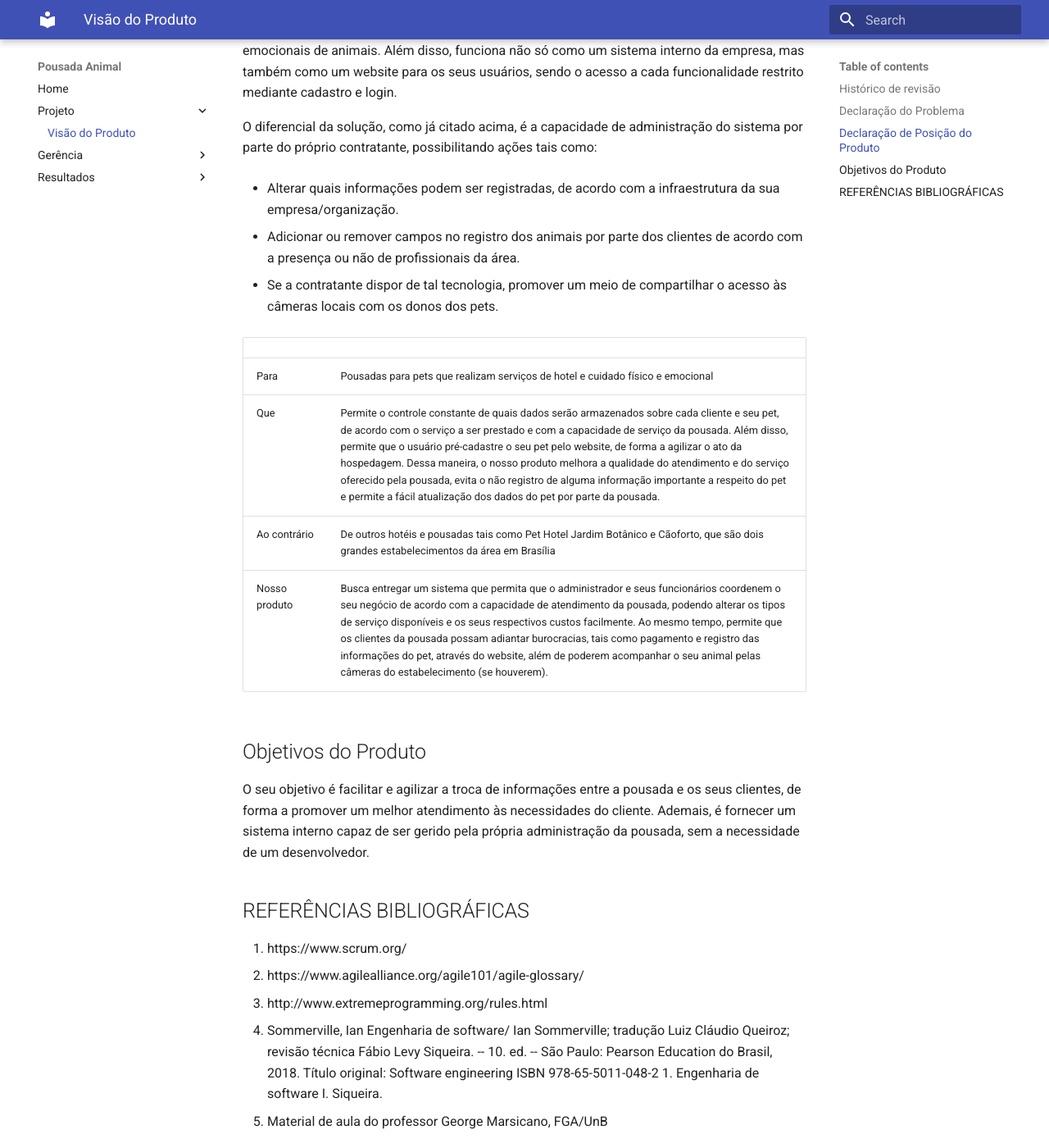
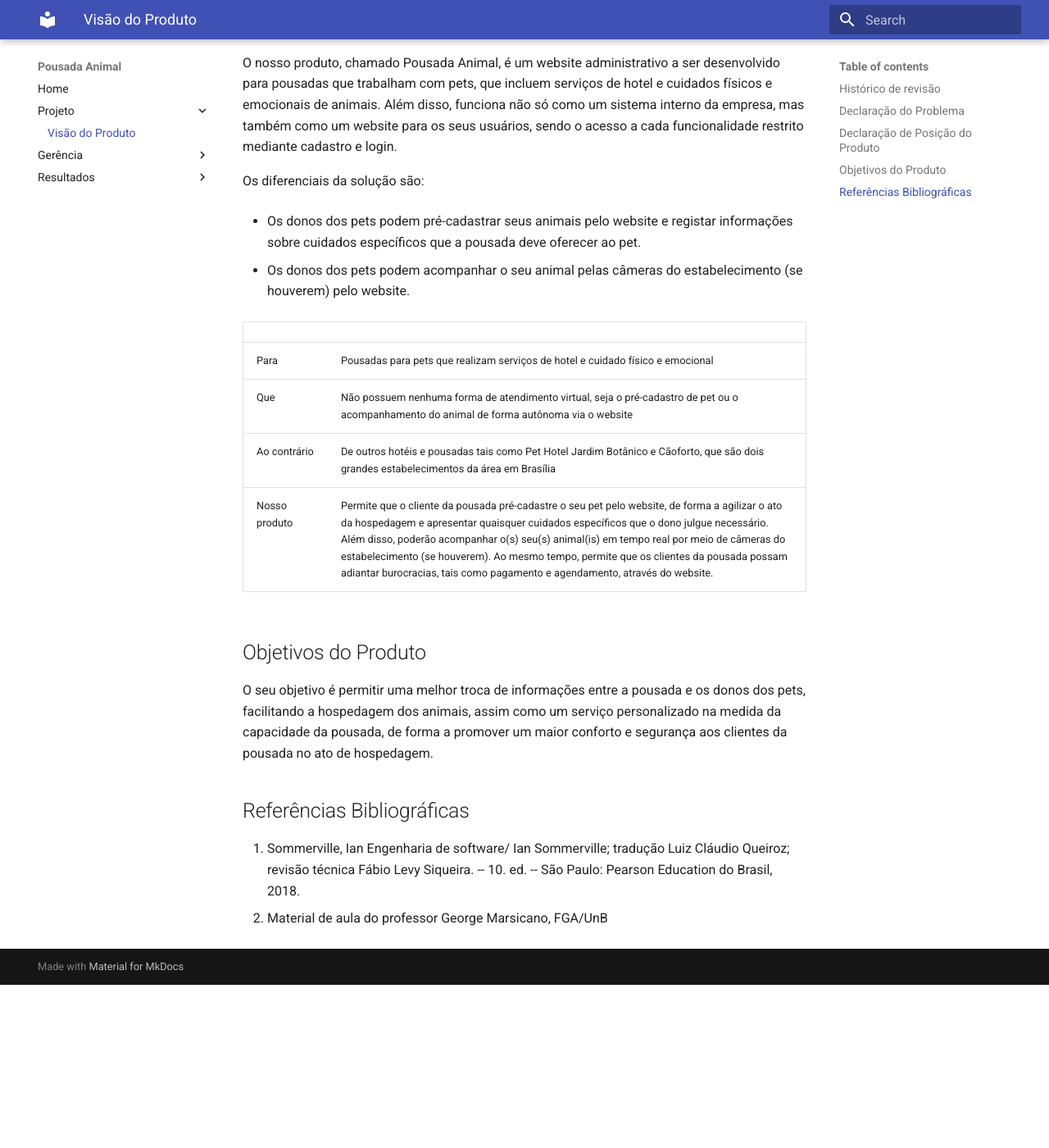
Before and after one commit to luisgaboardi/2021.2-PousadaAnimal, an MkDocs documentation site: the page built from docs/product-vision.md, in a window 1280 px wide and 1400 px high, scrolled down 914 px. Shown: the whole window at 82% size. Built offline with MkDocs 1.6.1 and Material for MkDocs 9.7.7, drawn with Linux system fonts in a browser that asks for light colours; after the commit the page ends 2115 px from its top, so only the background shows below that; some of the changed text lies outside the part shown.

Commit message:
Update product vision document
Co-authored-by: Lara Murussi <klmurussi@hotmail.com>

```diff
--- a/docs/product-vision.md
+++ b/docs/product-vision.md
@@ -13,32 +15,27 @@
 | O problema | Os clientes não se sentem confortáveis em hospedar o seu animal em uma pousada para pets, já que não sabem como serão os cuidados e se de fato darão atenção ao animal quando o dono não estiver lá |
 | Afeta | Pousadas para pets que realizam serviços de hotel e cuidado físico e emocional
 | Cujo impacto é | Diminuição de hospedagens de pets e consequente inviabilização da forma que esse serviço é oferecido |
-| Uma solução de sucesso seria | Um sistema capaz de promover uma melhor comunicação entre a pousada e o cliente, através de feedback do status do pet |
+| Uma solução de sucesso seria | Um sistema capaz de promover uma melhor comunicação e serviço entre a pousada e o cliente, principalmente através de um melhor feedback do status do pet |
 
 ## Declaração de Posição do Produto
 O nosso produto, chamado Pousada Animal, é um website administrativo a ser desenvolvido para pousadas que trabalham com pets, que incluem serviços de hotel e cuidados físicos e emocionais de animais. Além disso, funciona não só como um sistema interno da empresa, mas também como um website para os seus usuários, sendo o acesso a cada funcionalidade restrito mediante cadastro e login.
 
-O diferencial da solução, como já citado acima, é a capacidade de administração do sistema por parte do próprio contratante, possibilitando ações tais como:
+Os diferenciais da solução são:
 
-- Alterar quais informações podem ser registradas, de acordo com a infraestrutura da sua empresa/organização.
+- Os donos dos pets podem pré-cadastrar seus animais pelo website e registar informações sobre cuidados específicos que a pousada deve oferecer ao pet.
 
-- Adicionar ou remover campos no registro dos animais por parte dos clientes de acordo com a presença ou não de profissionais da área.
-
-- Se a contratante dispor de tal tecnologia, promover um meio de compartilhar o acesso às câmeras locais com os donos dos pets.
+- Os donos dos pets podem acompanhar o seu animal pelas câmeras do estabelecimento (se houverem) pelo website.
 
 |||
 | - | - |
 | Para | Pousadas para pets que realizam serviços de hotel e cuidado físico e emocional|
-|Que|Permite o controle constante de quais dados serão armazenados sobre cada cliente e seu pet, de acordo com o serviço a ser prestado e com a capacidade de serviço da pousada. Além disso, permite que o usuário pré-cadastre o seu pet pelo website, de forma a agilizar o ato da hospedagem. Dessa maneira, o nosso produto melhora a qualidade do atendimento e do serviço oferecido pela pousada, evita o não registro de alguma informação importante a respeito do pet e permite a fácil atualização dos dados do pet por parte da pousada.|
+| Que | Não possuem nenhuma forma de atendimento virtual, seja o pré-cadastro de pet ou o acompanhamento do animal de forma autônoma via o website |
 | Ao contrário | De outros hotéis e pousadas tais como Pet Hotel Jardim Botânico e Cãoforto, que são dois grandes estabelecimentos da área em Brasília|
-| Nosso produto | Busca entregar um sistema que permita que o administrador e seus funcionários coordenem o seu negócio de acordo com a capacidade de atendimento da pousada, podendo alterar os tipos de serviço disponíveis e os seus respectivos custos facilmente. Ao mesmo tempo, permite que os clientes da pousada possam adiantar burocracias, tais como pagamento e registro das informações do pet, através do website, além de poderem acompanhar o seu animal pelas câmeras do estabelecimento (se houverem). |
+| Nosso produto | Permite que o cliente da pousada pré-cadastre o seu pet pelo website, de forma a agilizar o ato da hospedagem e apresentar quaisquer cuidados específicos que o dono julgue necessário. Além disso, poderão acompanhar o(s) seu(s) animal(is) em tempo real por meio de câmeras do estabelecimento (se houverem). Ao mesmo tempo, permite que os clientes da pousada possam adiantar burocracias, tais como pagamento e agendamento, através do website. |
 
 ## Objetivos do Produto
-O seu objetivo é facilitar e agilizar a troca de informações entre a pousada e os seus clientes, de forma a promover um melhor atendimento às necessidades do cliente. Ademais, é fornecer um sistema interno capaz de ser gerido pela própria administração da pousada, sem a necessidade de um desenvolvedor.
+O seu objetivo é permitir uma melhor troca de informações entre a pousada e os donos dos pets, facilitando a hospedagem dos animais, assim como um serviço personalizado na medida da capacidade da pousada, de forma a promover um maior conforto e segurança aos clientes da pousada no ato de hospedagem.
 
-## REFERÊNCIAS BIBLIOGRÁFICAS
-1. https://www.scrum.org/
-1. https://www.agilealliance.org/agile101/agile-glossary/
-1. http://www.extremeprogramming.org/rules.html
-1. Sommerville, Ian Engenharia de software/ Ian Sommerville; tradução Luiz Cláudio Queiroz; revisão técnica Fábio Levy Siqueira. -- 10. ed. -- São Paulo: Pearson Education do Brasil, 2018. Título original: Software engineering ISBN 978-65-5011-048-2 1. Engenharia de software I. Siqueira.
-1. Material de aula do professor George Marsicano, FGA/UnB
+## Referências Bibliográficas
+1. Sommerville, Ian Engenharia de software/ Ian Sommerville; tradução Luiz Cláudio Queiroz; revisão técnica Fábio Levy Siqueira. -- 10. ed. -- São Paulo: Pearson Education do Brasil, 2018.
+2. Material de aula do professor George Marsicano, FGA/UnB
```
Also changed, not shown: other parts of docs/product-vision.md (+2 -0 lines).
